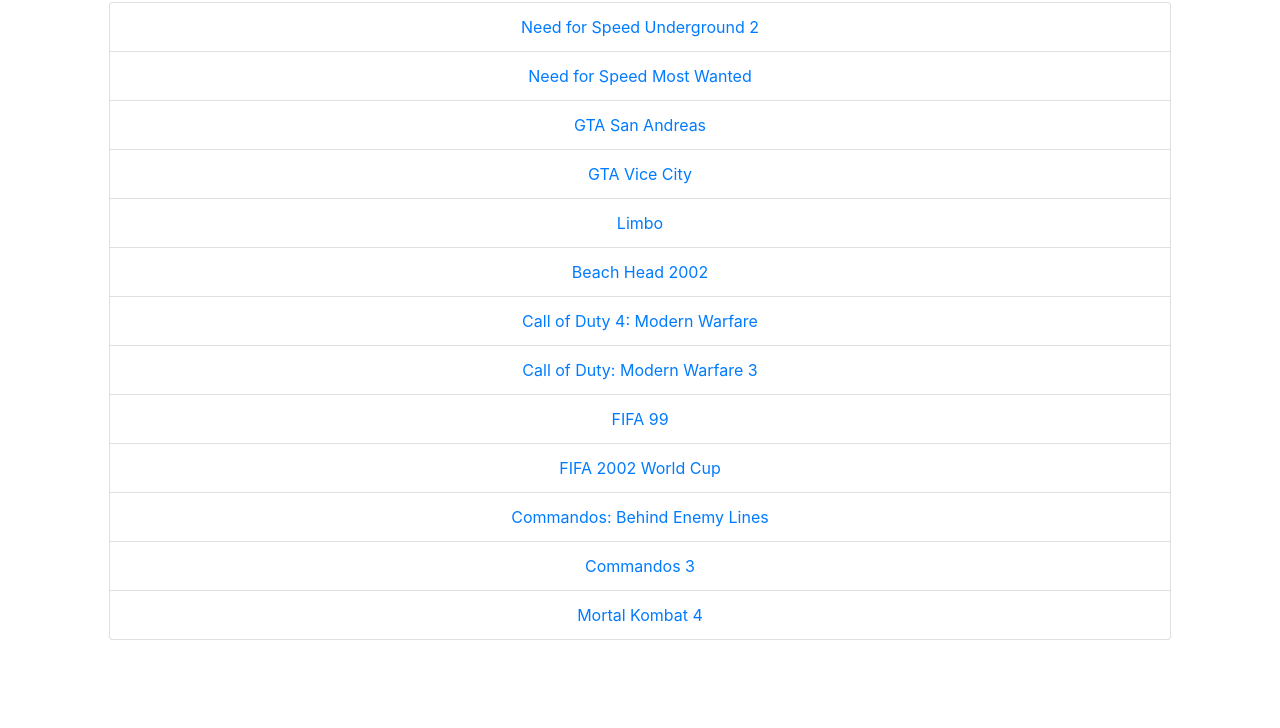
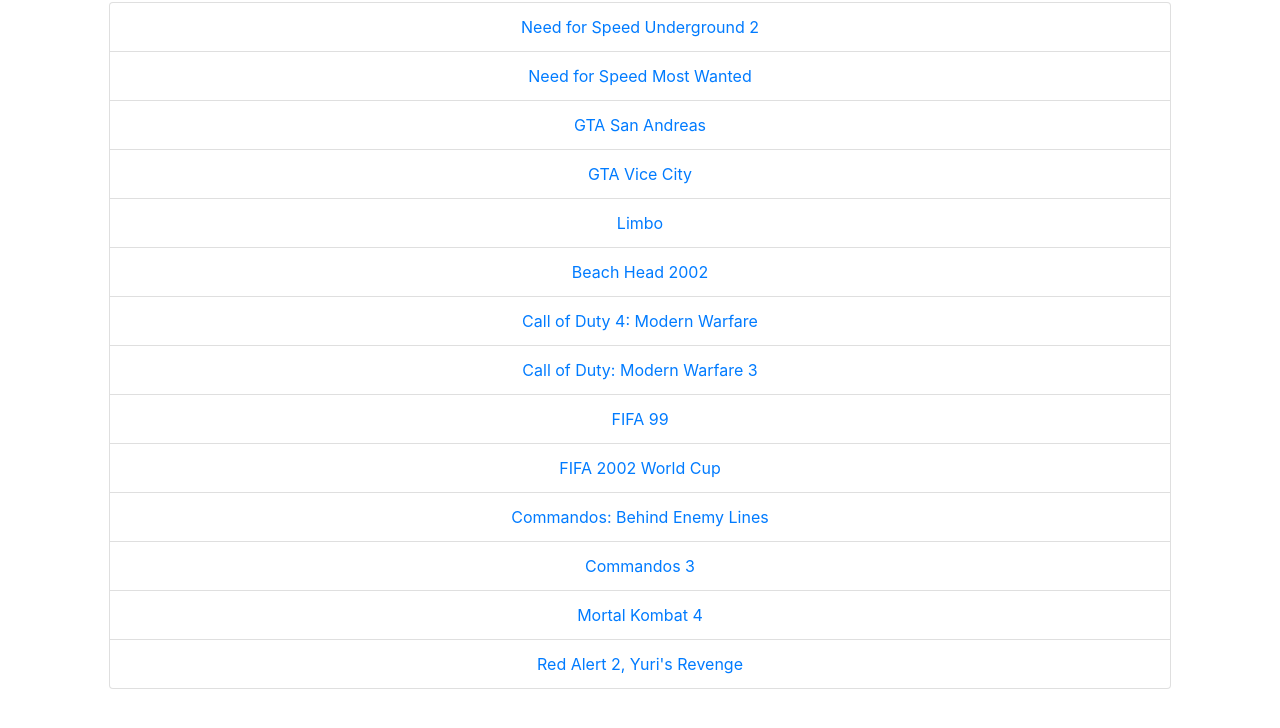
Before and after one commit to jaafarnaddaf/jaafarnaddaf.github.io, a plain HTML site: page g.html in a window 1280 px wide. Shown: the part 182-910 px from the top of the page. Before the commit the page ends 870 px from the top, so only its background shows below. Drawn offline with Linux system fonts and the light colour scheme.

Commit message:
Update g.html

```diff
--- a/g.html
+++ b/g.html
@@ -81,6 +81,7 @@
         <li class="list-group-item"><a href="magnet:?xt=urn:btih:09587c530dc99730c190c884b6dece7b26bff00f&dn=Commandos+-+Behind+Enemy+Lines&tr=udp%3A%2F%2Ftracker.leechers-paradise.org%3A6969&tr=udp%3A%2F%2Ftracker.openbittorrent.com%3A80&tr=udp%3A%2F%2Fopen.demonii.com%3A1337&tr=udp%3A%2F%2Ftracker.coppersurfer.tk%3A6969&tr=udp%3A%2F%2Fexodus.desync.com%3A6969">Commandos: Behind Enemy Lines</a></li>
         <li class="list-group-item"><a href="magnet:?xt=urn:btih:0ae45988088908cba1bd3ffd93949ece8d0a6d53&dn=commandos+3+destination+Berlin&tr=udp%3A%2F%2Ftracker.leechers-paradise.org%3A6969&tr=udp%3A%2F%2Ftracker.openbittorrent.com%3A80&tr=udp%3A%2F%2Fopen.demonii.com%3A1337&tr=udp%3A%2F%2Ftracker.coppersurfer.tk%3A6969&tr=udp%3A%2F%2Fexodus.desync.com%3A6969">Commandos 3</a></li>
         <li class="list-group-item"><a href="magnet:?xt=urn:btih:7d7cbc922b683f9276a646caa3339011bda1fcc9&dn=PC+Games+-+Mortal+Kombat+4.zip&tr=udp%3A%2F%2Ftracker.leechers-paradise.org%3A6969&tr=udp%3A%2F%2Ftracker.openbittorrent.com%3A80&tr=udp%3A%2F%2Fopen.demonii.com%3A1337&tr=udp%3A%2F%2Ftracker.coppersurfer.tk%3A6969&tr=udp%3A%2F%2Fexodus.desync.com%3A6969">Mortal Kombat 4</a></li>
+        <li class="list-group-item"><a href="magnet:?xt=urn:btih:93d7130bdc7a1bf20a881897d8fe1d2e7eadbc67&dn=Red+Alert+2+%2B+Yuri%5C%27s+Revenge+%5B+kk+%5D&tr=udp%3A%2F%2Ftracker.leechers-paradise.org%3A6969&tr=udp%3A%2F%2Ftracker.openbittorrent.com%3A80&tr=udp%3A%2F%2Fopen.demonii.com%3A1337&tr=udp%3A%2F%2Ftracker.coppersurfer.tk%3A6969&tr=udp%3A%2F%2Fexodus.desync.com%3A6969">Red Alert 2, Yuri's Revenge</a></li>
       </ul>
     </div>
 
```
